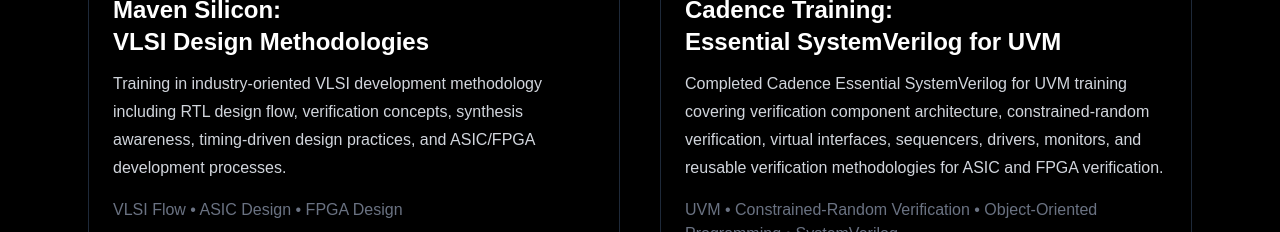
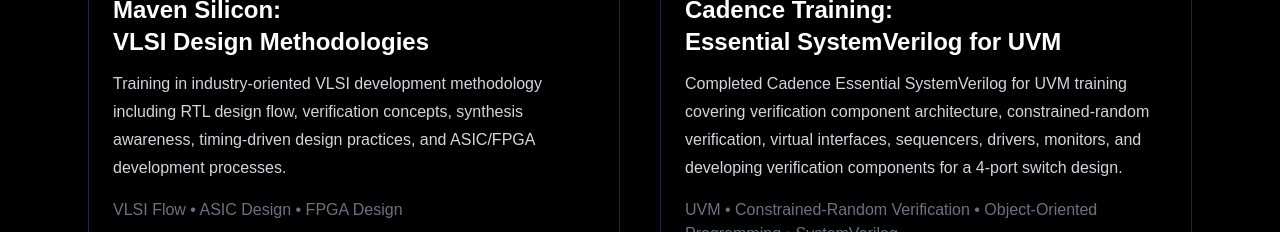
Before and after one commit to nkidang1/nithin-portfolio, a Next.js app: page /certifications in a window 1280 px wide. Shown: the part 2115-2347 px from the top of the page. Built offline with nearby package versions, Linux system fonts and the light colour scheme.

Commit message:
Added Cadence UVM certification

```diff
--- a/app/certifications/page.tsx
+++ b/app/certifications/page.tsx
@@ -198,7 +198,7 @@
               Completed Cadence Essential SystemVerilog for UVM training
               covering verification component architecture, constrained-random
               verification, virtual interfaces, sequencers, drivers, monitors,
-              and reusable verification methodologies for ASIC and FPGA verification.
+              and developing verification components for a 4-port switch design.
             </p>
 
             <p className="text-gray-500">
```
